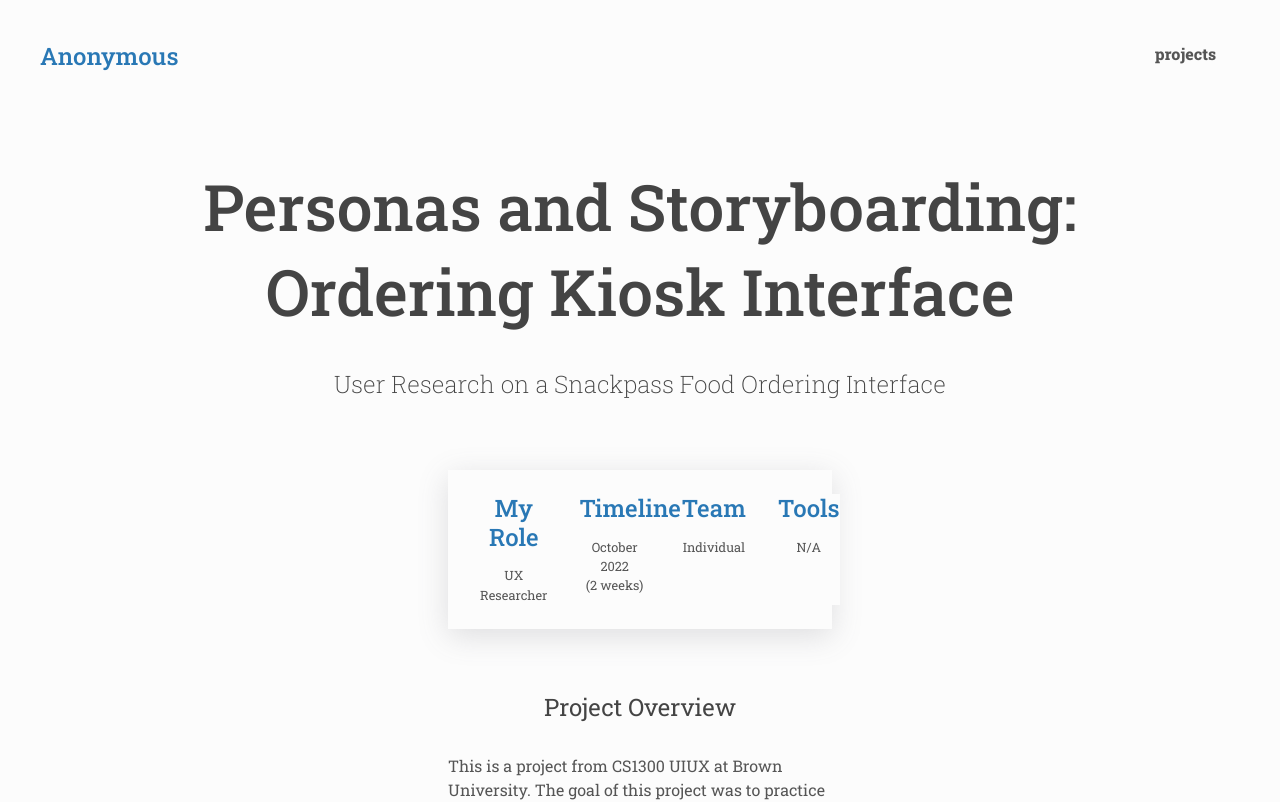
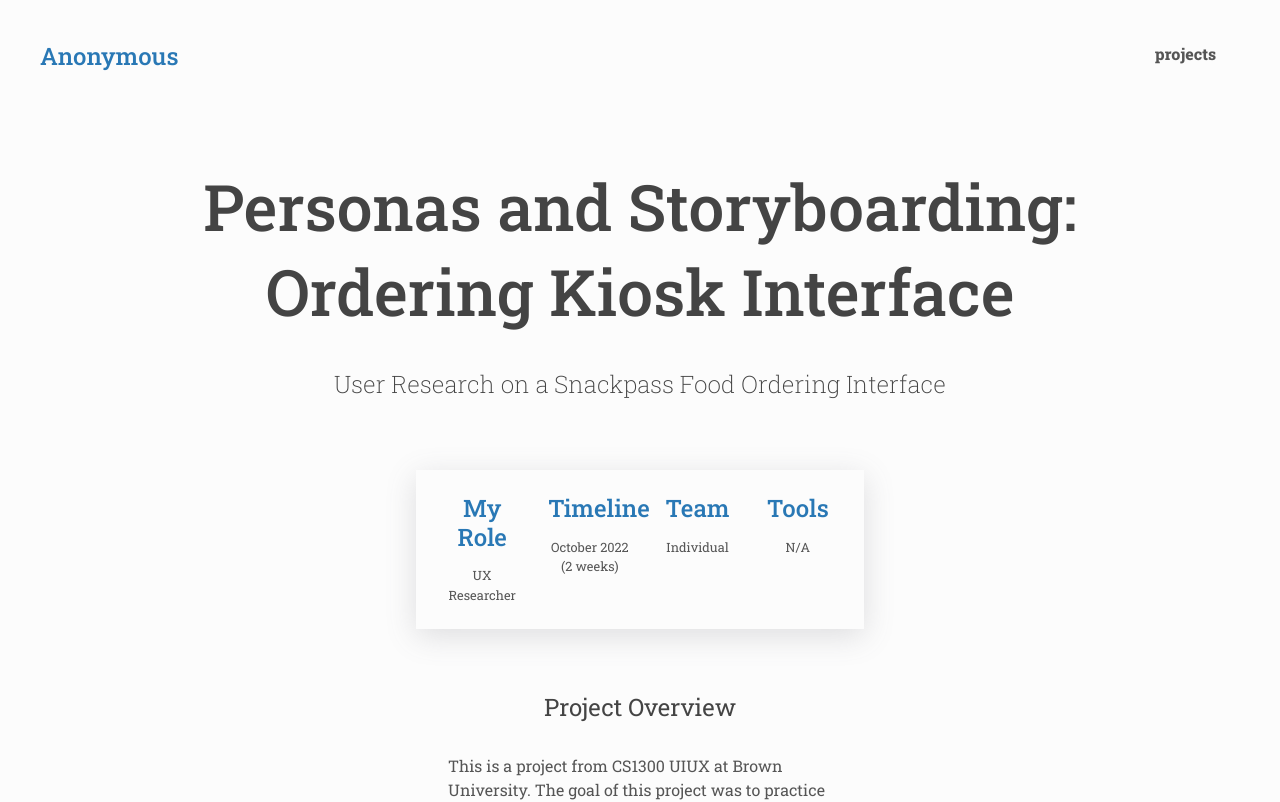
Before and after one commit to helenduz/portfolio, a JavaScript app: page /personas in a window 1280 px wide. Shown: the top 802 px of the page. Built offline with nearby package versions, Linux system fonts and the light colour scheme; the HTML template or start-up script is replaced by a standard one; a web font is replaced by a local one.

Commit message:
Update overview card width in project pages

```diff
--- a/src/components/ProjectPages/Development.css
+++ b/src/components/ProjectPages/Development.css
@@ -32,7 +32,7 @@
 }
 
 .overview-card {
-    width: 30%;
+    width: 35%;
     display: flex;
     flex-direction: row;
     justify-content: space-around;
--- a/src/components/ProjectPages/Iterative.css
+++ b/src/components/ProjectPages/Iterative.css
@@ -32,7 +32,7 @@
 }
 
 .overview-card {
-    width: 30%;
+    width: 35%;
     display: flex;
     flex-direction: row;
     justify-content: space-around;
--- a/src/components/ProjectPages/Personas.css
+++ b/src/components/ProjectPages/Personas.css
@@ -32,7 +32,7 @@
 }
 
 .overview-card {
-    width: 30%;
+    width: 35%;
     display: flex;
     flex-direction: row;
     justify-content: space-around;
--- a/src/components/ProjectPages/Redesign.css
+++ b/src/components/ProjectPages/Redesign.css
@@ -32,7 +32,7 @@
 }
 
 .overview-card {
-    width: 30%;
+    width: 35%;
     display: flex;
     flex-direction: row;
     justify-content: space-around;
```
